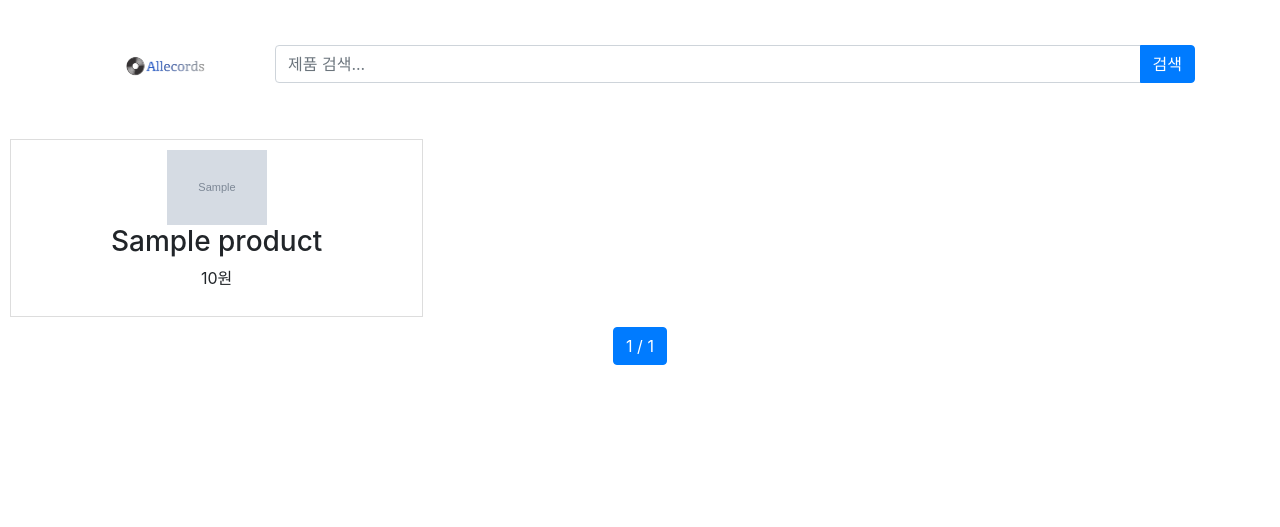
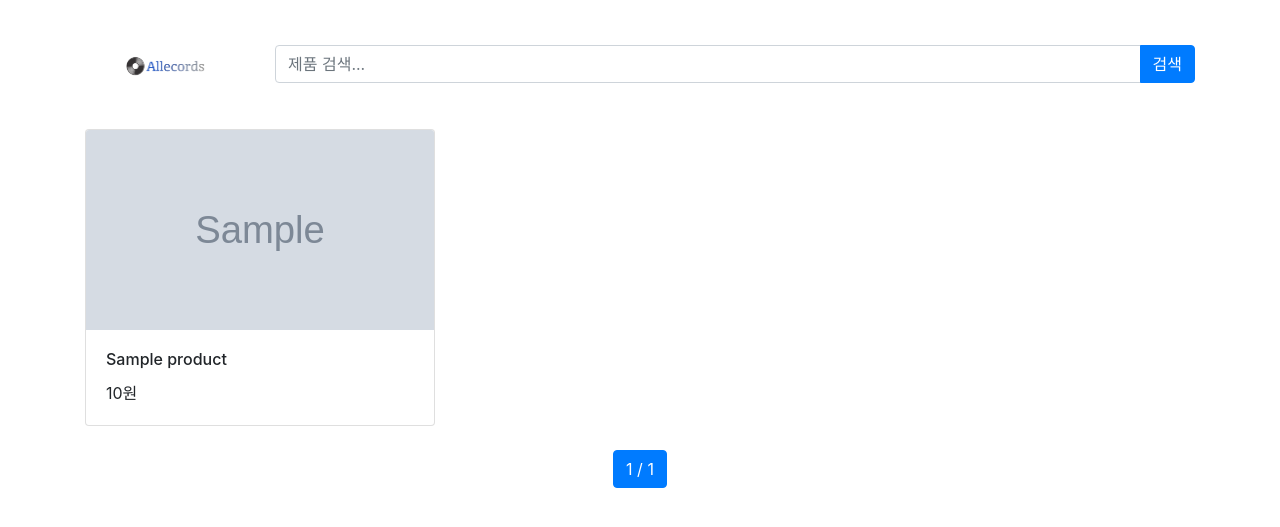
Before and after one commit to JAY-Winter/allecords, a Django app: page /products/ in a window 1280 px wide. Shown: the top 527 px of the page. Run offline with Django 4.2, Linux system fonts and the light colour scheme; tables that the repository leaves empty hold one stand-in row (values such as "Sample post"); grey boxes marked "Sample" are stand-in pictures; some libraries are stand-ins or nearby versions.

Commit message:
fix: 비율 조정

```diff
--- a/server/templates/board/product_table.html
+++ b/server/templates/board/product_table.html
@@ -12,7 +12,7 @@
     <style>
         .grid-container {
             display: grid;
-            grid-template-columns: repeat(3, 1fr); /* 3개의 컬럼을 생성 */
+            grid-template-columns: repeat(4, 1fr); /* 3개의 컬럼을 생성 */
             gap: 10px; /* 그리드 사이의 간격 */
             padding: 10px;
         }
@@ -28,6 +28,44 @@
             max-width: 100px; /* 이미지의 최대 너비를 제한 */
             height: auto; /* 이미지의 비율을 유지 */
         }
+
+        .grid-container {
+            display: grid;
+            grid-template-columns: repeat(auto-fill, minmax(250px, 1fr)); /* 최소 250px, 가능한 한 많은 열 */
+            gap: 16px; /* 그리드 간격 */
+            padding: 16px;
+        }
+
+        .grid-item {
+            display: flex;
+            flex-direction: column;
+            align-items: center;
+            text-align: center;
+            padding: 8px;
+            border: 1px solid #ddd;
+            border-radius: 4px;
+            background-color: #fff;
+        }
+
+        .grid-item img {
+            width: 100%;
+            height: auto;
+            max-width: 200px; /* 이미지의 최대 너비를 설정 */
+            margin-bottom: 8px;
+        }
+
+        @media (max-width: 576px) {
+            .grid-container {
+                grid-template-columns: repeat(auto-fill, minmax(120px, 1fr)); /* 모바일 화면에서는 최소 120px */
+            }
+        }
+
+        .card-img-top {
+            height: 200px; /* 또는 원하는 높이 */
+            object-fit: cover;
+        }
+
+
     </style>
     <!-- 부트스트랩 CSS 추가 -->
     <link rel="stylesheet" href="https://stackpath.bootstrapcdn.com/bootstrap/4.5.2/css/bootstrap.min.css">
@@ -39,7 +77,8 @@
         <!-- 로고 이미지 -->
         <div class="col-8 col-md-3 col-lg-2"> <!-- 모바일에서는 8/12, 중형 장치에서는 3/12, 대형 장치에서는 2/12 비율로 설정 -->
             <a href="/products">
-                <img src="/static/images/logo.png" alt="Home" class="img-fluid"> <!-- Bootstrap의 img-fluid 클래스로 너비에 맞춰 높이가 자동 조절됨 -->
+                <img src="/static/images/logo.png" alt="Home" class="img-fluid">
+                <!-- Bootstrap의 img-fluid 클래스로 너비에 맞춰 높이가 자동 조절됨 -->
             </a>
         </div>
 
@@ -55,21 +94,29 @@
     </div>
 </div>
 
-
 <!-- 제품 그리드 -->
-<div class="grid-container">
+<div class="container">
+    <div class="row">
         {% if products %}
         {% for product in products %}
-    <div class="grid-item" onclick="goToUrl('{{ product.url }}')" style="cursor:pointer;">
-        <img src="{{ product.image_url }}" alt="{{ product.name }}">
-        <h3>{{ product.name }}</h3>
-        <p>{{ product.price }}원</p>
+        <div class="col-12 col-sm-6 col-md-4 col-lg-4 mb-4"> <!-- 각 컬럼을 4개의 그리드로 설정 -->
+            <div class="card h-100">
+                <!-- 이미지 -->
+                <img src="{{ product.image_url }}" class="card-img-top" alt="{{ product.name }}">
+                <!-- 카드 내용 -->
+                <div class="card-body">
+                    <h6 class="card-title">{{ product.name }}</h6>
+                    <p class="card-text">{{ product.price }}원</p>
+                </div>
+            </div>
         </div>
         {% endfor %}
         {% else %}
-    <div>검색 결과가 없습니다.</div>
+        <p>검색 결과가 없습니다.</p>
         {% endif %}
     </div>
+</div>
+
 
 <!-- Bootstrap Pagination -->
 <nav aria-label="Page navigation example">
```
Lines whose indentation alone changed are shown as unchanged.
